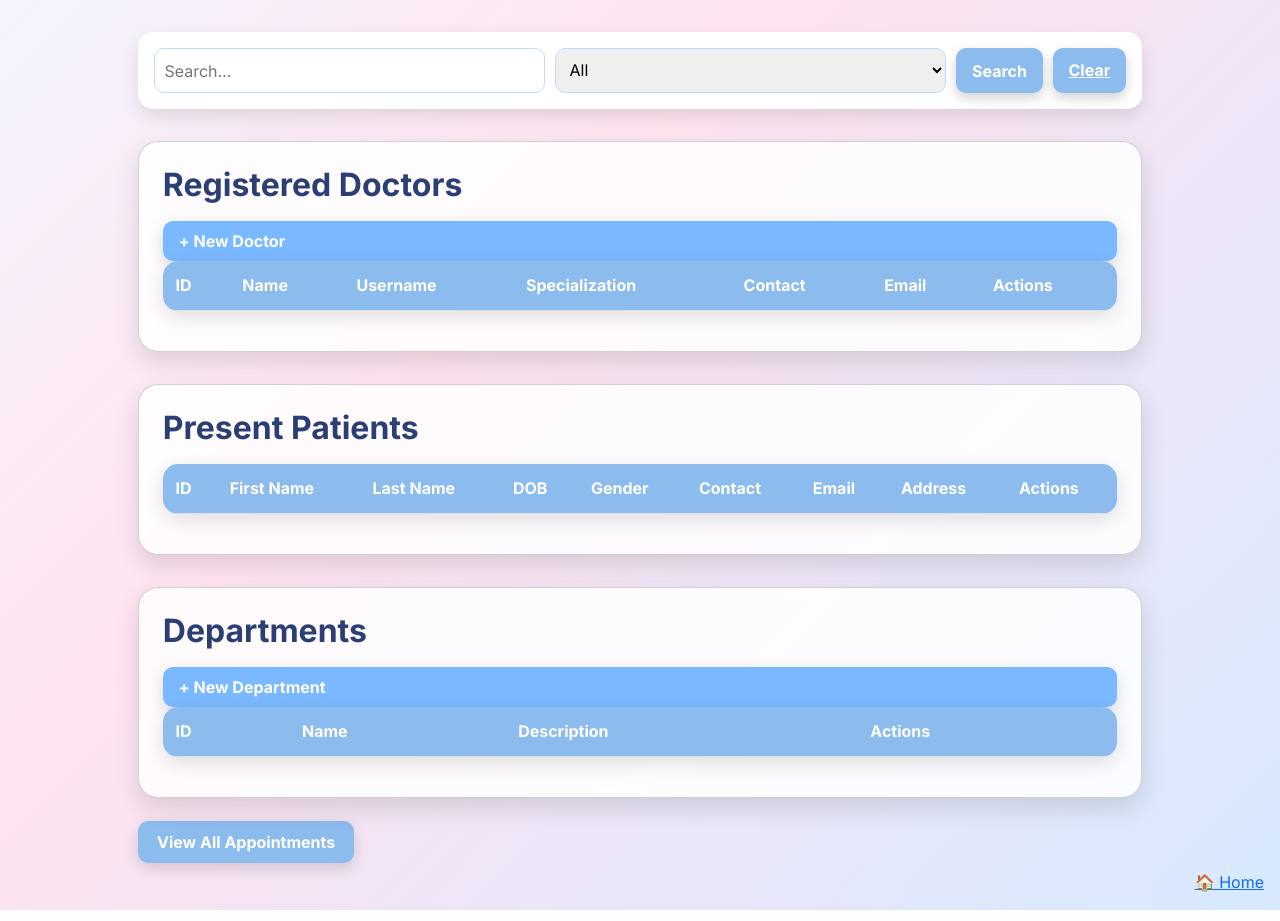
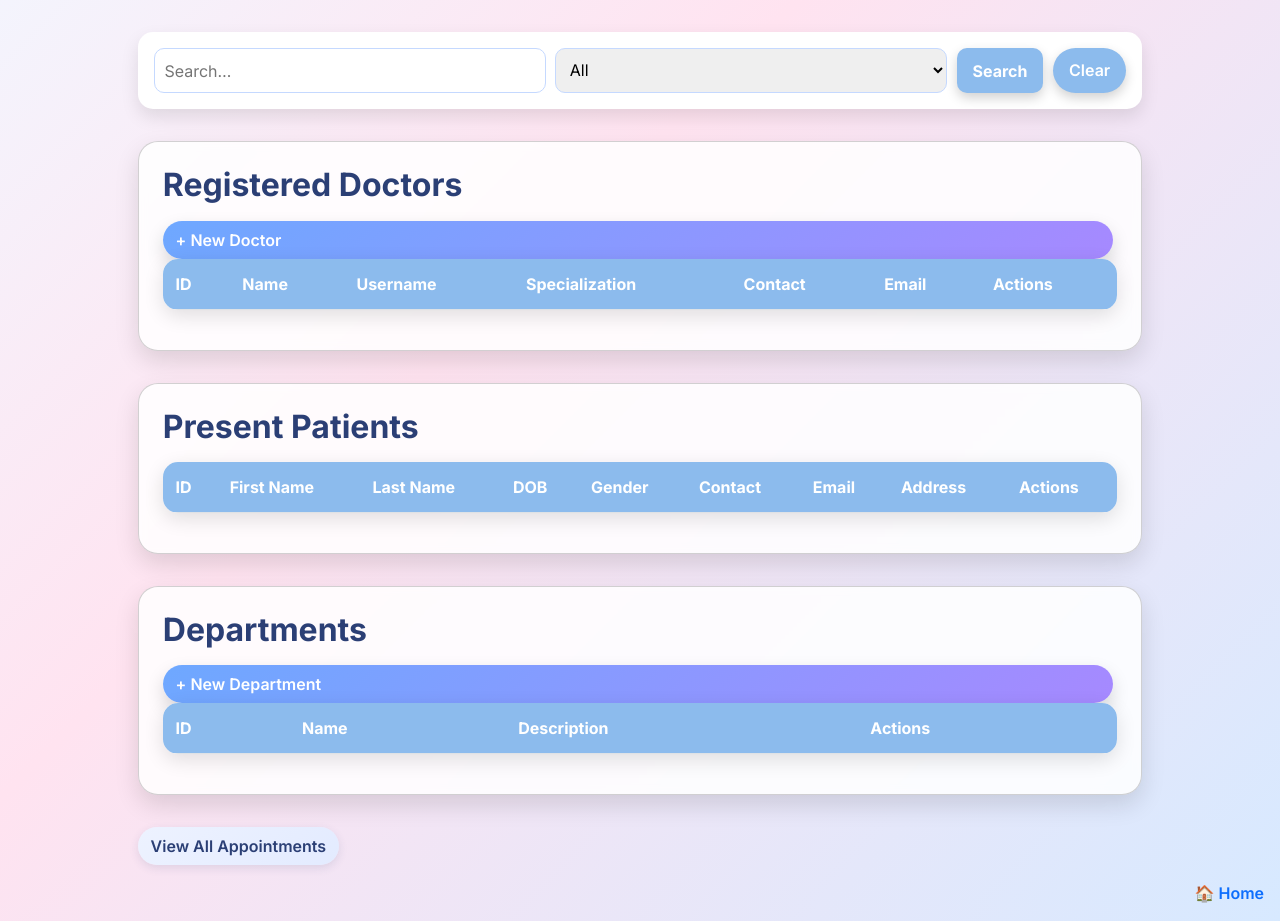
Before and after one commit to 23f3001438/hospital-management-sys, a Flask app: page /admindb in a window 1280 px wide. Shown: the part 152-1073 px from the top of the page. Run offline with Flask 3, Linux system fonts and the light colour scheme; data comes from the database, SQL or seed files in the repository; data that the repository does not hold is empty.

Commit message:
Unify button styles across auth and admin pages; fix admin action layout

```diff
--- a/templates/admindb.html
+++ b/templates/admindb.html
@@ -90,17 +90,6 @@
     box-shadow: 0 5px 12px rgba(0,0,0,0.18);
 }
 
-/* Buttons */
-.create-btn {
-    background: #7ab8ff;
-    color: white;
-    padding: 0.5rem 1rem;
-    border-radius: 10px;
-    font-weight: bold;
-    text-decoration: none;
-    box-shadow: 0 5px 16px rgba(0,0,0,0.15);
-}
-
 /* Table */
 .table {
     width: 100%;
@@ -122,37 +111,22 @@
 .table td {
     padding: 0.8rem;
     border-bottom: 1px solid #eef1ff;
+    white-space: nowrap;
 }
 
 .table tr:hover {
     background: #f5f9ff;
 }
 
-/* Action buttons */
-.view-btn, .edit-btn, .delete-btn, .blacklist-btn {
-    padding: 0.4rem 0.7rem;
-    border-radius: 8px;
-    font-size: 0.85rem;
-    text-decoration: none;
-    font-weight: bold;
-    color: white;
+/* Action button spacing only (visuals are global) */
+.create-btn,
+.view-btn,
+.edit-btn,
+.delete-btn,
+.blacklist-btn {
+    padding: 0.45rem 0.8rem;
     margin-right: 4px;
     display: inline-block;
-}
-
-.view-btn { background: #7ab8ff; }
-.edit-btn { background: #f2ce63; color: #4a4200; }
-.delete-btn { background: #ff7b7b; }
-.blacklist-btn { background: #444; }
-
-.btn-primary {
-    background-color: #8cbbed;
-    padding: 0.7rem 1.2rem;
-    color: white;
-    border-radius: 10px;
-    text-decoration: none;
-    font-weight: bold;
-    box-shadow: 0 5px 15px rgba(0,0,0,0.15);
 }
 
 </style>
@@ -210,7 +184,6 @@
                     <td>{{ doctor.specialization }}</td>
                     <td>{{ highlight(doctor.contact, search_query) }}</td>
                     <td>{{ highlight(doctor.email, search_query) }}</td>
-
                     <td>
                         <a class="view-btn" href="{{ url_for('view_doctor', doctor_id=doctor.id) }}">View</a>
                         <a class="edit-btn" href="{{ url_for('edit_doctor', doctor_id=doctor.id) }}">Edit</a>
@@ -231,7 +204,6 @@
     <!-- PATIENTS -->
     <div class="card section-card">
         <h2>Present Patients</h2>
-
         <table class="table">
             <thead>
                 <tr>
@@ -257,7 +229,6 @@
                     <td>{{ highlight(patient.contact, search_query) }}</td>
                     <td>{{ highlight(patient.email, search_query) }}</td>
                     <td>{{ patient.address }}</td>
-
                     <td>
                         <a class="view-btn" href="{{ url_for('view_patient_profile', patient_id=patient.id) }}">View</a>
                         <a class="edit-btn" href="{{ url_for('edit_patient', patient_id=patient.id) }}">Edit</a>
@@ -295,7 +266,6 @@
                     <td>{{ department.id }}</td>
                     <td>{{ highlight(department.name, search_query) }}</td>
                     <td>{{ highlight(department.description, search_query) }}</td>
-
                     <td>
                         <a class="view-btn" href="{{ url_for('view_department', dept_id=department.id) }}">View</a>
                         <a class="edit-btn" href="{{ url_for('edit_department', department_id=department.id) }}">Edit</a>
@@ -305,10 +275,9 @@
                 {% endfor %}
             </tbody>
         </table>
-
     </div>
 
-    <a href="{{ url_for('admin_appointments') }}" class="btn-primary">
+    <a href="{{ url_for('admin_appointments') }}" class="view-btn">
         View All Appointments
     </a>
 
--- a/templates/base.html
+++ b/templates/base.html
@@ -51,6 +51,75 @@
         .card:hover {
             box-shadow: var(--shadow-hover);
             transform: translateY(-2px);
+        }
+
+        /* =========================
+        Global Button System
+        (Single Source of Truth)
+        ========================= */
+
+        /* Base behavior for all buttons */
+        button,
+        a[class*="btn"] {
+            border-radius: 30px;
+            font-weight: 600;
+            cursor: pointer;
+            border: none;
+            text-decoration: none;
+            transition: 0.25s;
+        }
+
+        /* =========================
+        Primary Actions
+        ========================= */
+        .login-btn,
+        .reg-btn,
+        .create-btn {
+            background: linear-gradient(135deg, #6ea8ff, #a689ff);
+            color: white;
+            box-shadow: 0 8px 18px rgba(0,0,0,0.15);
+        }
+
+        .login-btn:hover,
+        .reg-btn:hover,
+        .create-btn:hover {
+            transform: translateY(-3px);
+            box-shadow: 0 12px 26px rgba(0,0,0,0.22);
+            filter: brightness(1.1);
+        }
+
+        /* =========================
+        Secondary Actions
+        ========================= */
+        .view-btn,
+        .edit-btn {
+            background: linear-gradient(135deg, #edf2ff, #e3ebff);
+            color: #2b3f75;
+            box-shadow: 0 3px 10px rgba(43,63,117,0.12);
+        }
+
+        .view-btn:hover,
+        .edit-btn:hover {
+            transform: translateY(-2px);
+            filter: brightness(1.06);
+        }
+
+
+
+        /* =========================
+        Destructive Actions
+        ========================= */
+        .delete-btn,
+        .blacklist-btn {
+            background: linear-gradient(135deg, #ff7b7b, #ff9a9a);
+            color: white;
+            box-shadow: 0 6px 16px rgba(255,123,123,0.35);
+        }
+
+        .delete-btn:hover,
+        .blacklist-btn:hover {
+            transform: translateY(-2px);
+            filter: brightness(1.05);
         }
 
 
```
Also changed, not shown: templates/login.html (+0 -13 lines), templates/register.html (+7 -0 lines).
